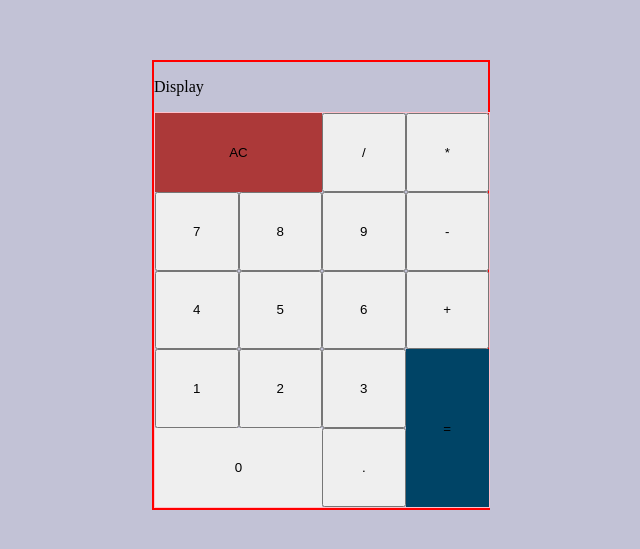
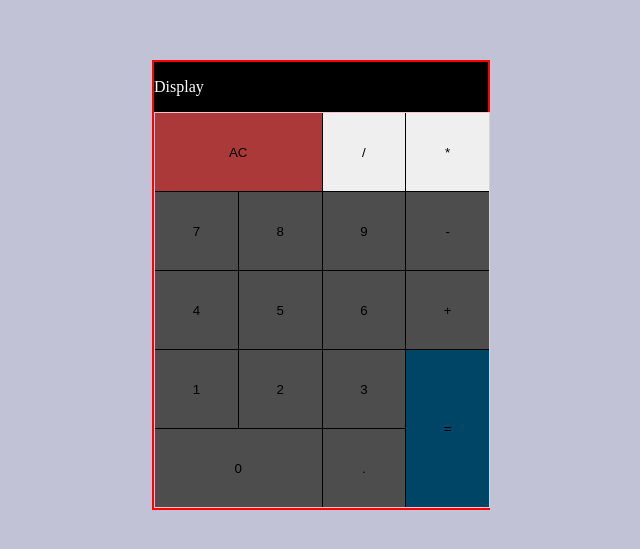
Before and after one commit to Shollytemmy/FCC-CALCULATOR, a React (Vite) app: page / in a window 1280 px wide. Shown: the part 123-672 px from the top of the page, without its empty margins (319-959 px from the left). Built offline with nearby package versions, Linux system fonts and the light colour scheme.

Commit message:
Calculator: UI styling

```diff
--- a/src/App.scss
+++ b/src/App.scss
@@ -28,9 +28,11 @@ body{
                 height: 394px;
                 display: grid;
                 grid-template-columns: repeat(4, 1fr);
+                gap: 1px;
+                background-color: rgb(0, 0, 0);
 
                 .btn__single{
-                    // border: none;
+                    border: none;
                 }
 
                 button.btn__single:first-of-type{
@@ -52,12 +54,28 @@ body{
 
             }
 
+            @for $i from 3 through 16 {
+                @if $i == 6{
+                    background-color: red;
+                }
+                .btn-#{$i}{
+                    background-color: #4d4d4d;
+                }
+
+
+            }
+
 
 
 
 
     }
 
+    .display{
+        background-color: rgb(0, 0, 0);
+        color: hsl(100deg, 50%, 100%);
+    }
+
 
 
 }
--- a/src/Components/Buttons.jsx
+++ b/src/Components/Buttons.jsx
@@ -4,7 +4,7 @@ export const Buttons = ({keys}) => {
   return (
     <>
     {
-        keys.map((key, idx) => <button key={idx} className="btn__single">{key}</button>)
+        keys.map((key, idx) => <button key={idx} className={`btn__single btn-${idx}`}>{key}</button>)
     }
     </>
   )
--- a/src/Components/Display.jsx
+++ b/src/Components/Display.jsx
@@ -2,7 +2,7 @@ import React from 'react'
 
 export const Display = () => {
   return (
-    <div>
+    <div className='display'>
         <p>Display</p>
     </div>
   )
```
Lines whose indentation alone changed are shown as unchanged.
